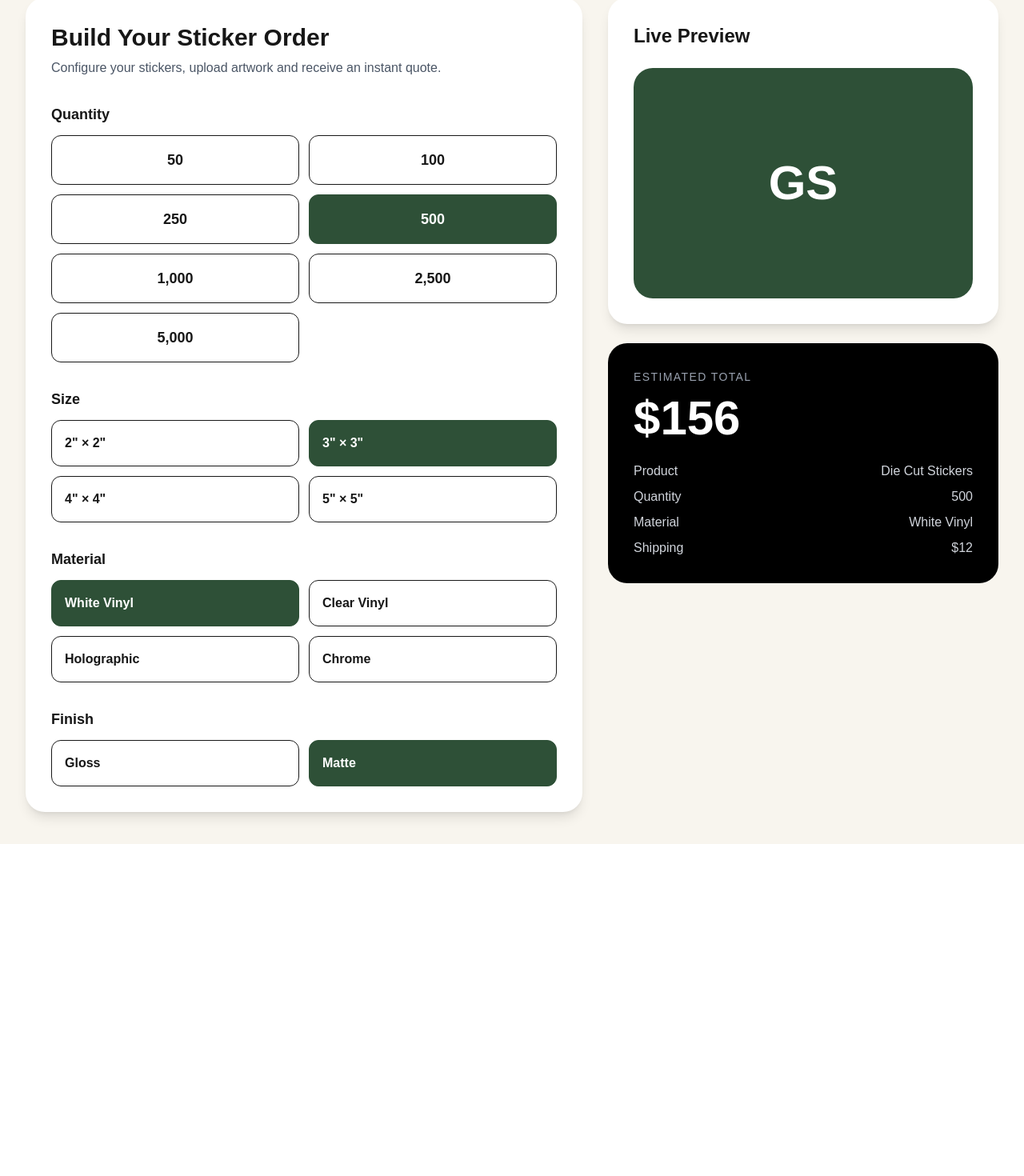
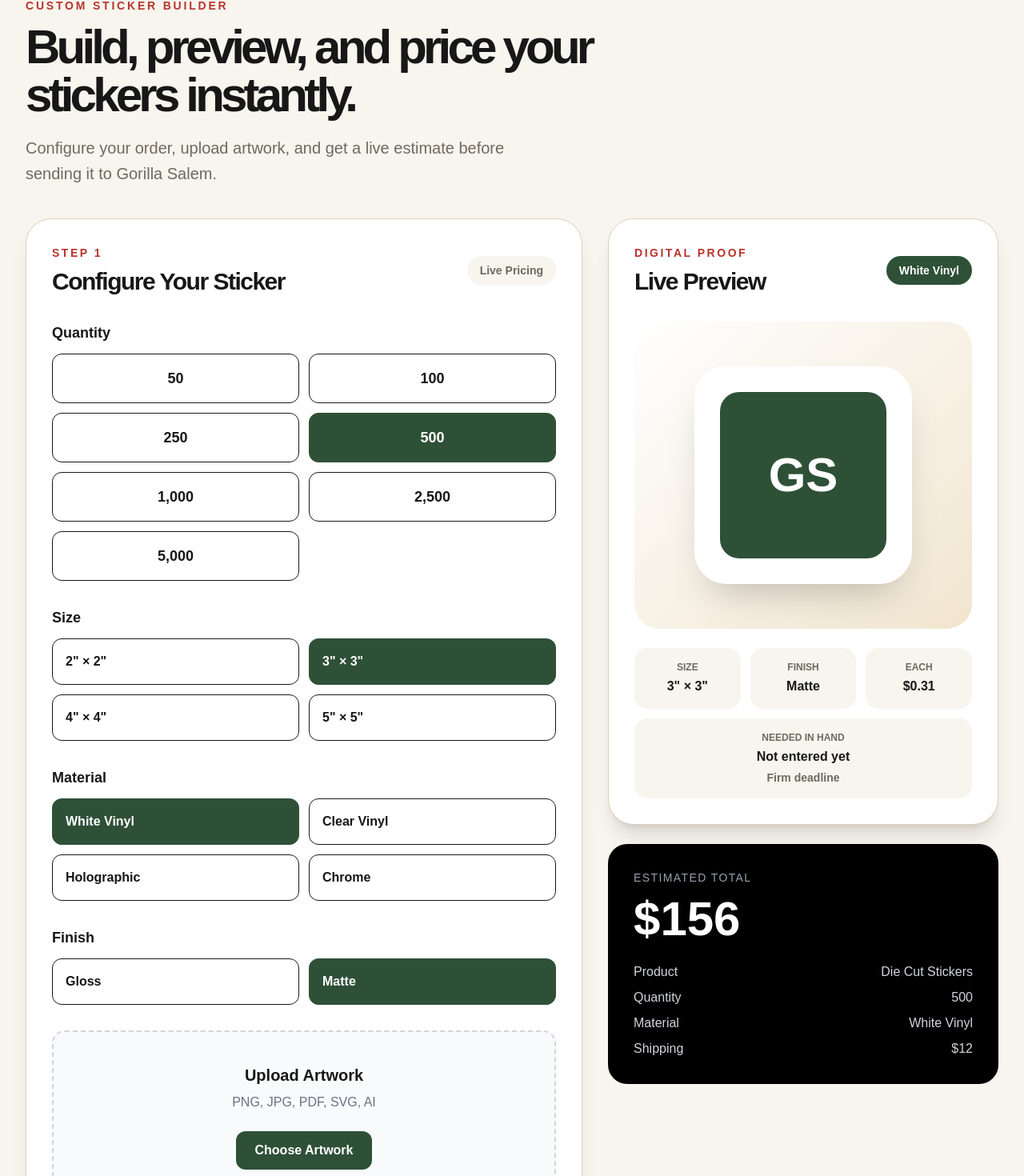
Before and after one commit to salemgorilla/gorilla-order-app, a Next.js app in the folder v2/: page / in a window 1280 px wide. Shown: the part 137-1607 px from the top of the page at 80% size. Before the commit the page ends 1192 px from the top, so only its background shows below. Built offline with nearby package versions, Linux system fonts and the light colour scheme.

Commit message:
Sprint 5 - Add need in hand date

```diff
--- a/v2/app/page.tsx
+++ b/v2/app/page.tsx
@@ -6,6 +6,8 @@ import Header from "../components/Header";
 import PriceCard from "../components/PriceCard";
 import QuantitySelector from "../components/QuantitySelector";
 import OptionSelector from "../components/OptionSelector";
+import UploadBox from "../components/UploadBox";
+import NeedByDate from "../components/NeedByDate";
 
 import { stickerCatalog } from "../lib/catalog";
 import { defaultOrder } from "../lib/order";
@@ -13,12 +15,10 @@ import { getStickerPrice } from "../lib/pricing";
 
 export default function Home() {
   const [order, setOrder] = useState(defaultOrder);
+  const [artworkPreview, setArtworkPreview] = useState<string | null>(null);
 
   function updateOrder(updates: Partial<typeof order>) {
-    const nextOrder = {
-      ...order,
-      ...updates,
-    };
+    const nextOrder = { ...order, ...updates };
 
     const total = getStickerPrice(
       nextOrder.quantity,
@@ -33,61 +33,165 @@ export default function Home() {
     });
   }
 
+  function handleArtworkUpload(file: File) {
+    const previewUrl = URL.createObjectURL(file);
+    setArtworkPreview(previewUrl);
+
+    updateOrder({
+      artwork: file,
+    });
+  }
+
+  const unitPrice = order.total / order.quantity;
+
   return (
     <main className="min-h-screen bg-[#F8F5EE]">
       <Header />
 
       <div className="mx-auto max-w-7xl px-8 py-10">
+        <div className="mb-10">
+          <p className="text-sm font-black uppercase tracking-[0.2em] text-[#b7352d]">
+            Custom Sticker Builder
+          </p>
+
+          <h1 className="mt-3 max-w-4xl text-6xl font-black tracking-[-0.08em] text-[#171717]">
+            Build, preview, and price your stickers instantly.
+          </h1>
+
+          <p className="mt-5 max-w-2xl text-xl leading-8 text-[#6f695e]">
+            Configure your order, upload artwork, and get a live estimate before
+            sending it to Gorilla Salem.
+          </p>
+        </div>
+
         <div className="grid grid-cols-12 gap-8">
-          <section className="col-span-7 rounded-3xl bg-white p-8 shadow-lg">
-            <h2 className="text-3xl font-bold">Build Your Sticker Order</h2>
+          <section className="col-span-7 rounded-[2rem] border border-[#dfd0b8] bg-white p-8 shadow-xl">
+            <div className="mb-8 flex items-center justify-between">
+              <div>
+                <p className="text-sm font-black uppercase tracking-[0.18em] text-[#b7352d]">
+                  Step 1
+                </p>
 
-            <p className="mt-2 text-gray-600">
-              Configure your stickers, upload artwork and receive an instant quote.
-            </p>
+                <h2 className="mt-2 text-3xl font-black tracking-[-0.05em]">
+                  Configure Your Sticker
+                </h2>
+              </div>
 
-            <div className="mt-8">
+              <div className="rounded-full bg-[#F8F5EE] px-4 py-2 text-sm font-bold text-[#6f695e]">
+                Live Pricing
+              </div>
+            </div>
+
+            <div className="space-y-8">
               <QuantitySelector
                 quantities={stickerCatalog.quantities}
                 selected={order.quantity}
                 onSelect={(quantity) => updateOrder({ quantity })}
               />
-            </div>
 
-            <div className="mt-8">
               <OptionSelector
                 title="Size"
                 options={stickerCatalog.sizes}
                 selected={order.size}
                 onSelect={(size) => updateOrder({ size })}
               />
-            </div>
 
-            <div className="mt-8">
               <OptionSelector
                 title="Material"
                 options={stickerCatalog.materials}
                 selected={order.material}
                 onSelect={(material) => updateOrder({ material })}
               />
-            </div>
 
-            <div className="mt-8">
               <OptionSelector
                 title="Finish"
                 options={stickerCatalog.finishes}
                 selected={order.finish}
                 onSelect={(finish) => updateOrder({ finish })}
               />
+
+              <UploadBox onFileSelected={handleArtworkUpload} />
+
+              <NeedByDate
+                needBy={order.needBy}
+                deadlineType={order.deadlineType}
+                onNeedByChange={(needBy) => updateOrder({ needBy })}
+                onDeadlineTypeChange={(deadlineType) =>
+                  updateOrder({ deadlineType })
+                }
+              />
             </div>
           </section>
 
           <aside className="col-span-5 space-y-6">
-            <div className="rounded-3xl bg-white p-8 shadow-lg">
-              <h3 className="text-2xl font-bold">Live Preview</h3>
+            <div className="rounded-[2rem] border border-[#dfd0b8] bg-white p-8 shadow-xl">
+              <div className="flex items-center justify-between">
+                <div>
+                  <p className="text-sm font-black uppercase tracking-[0.18em] text-[#b7352d]">
+                    Digital Proof
+                  </p>
 
-              <div className="mt-6 grid h-72 place-items-center rounded-3xl bg-[#2E5037]">
-                <div className="text-6xl font-black text-white">GS</div>
+                  <h3 className="mt-2 text-3xl font-black tracking-[-0.05em]">
+                    Live Preview
+                  </h3>
+                </div>
+
+                <div className="rounded-full bg-[#2E5037] px-4 py-2 text-sm font-bold text-white">
+                  {order.material}
+                </div>
+              </div>
+
+              <div className="mt-8 grid h-96 place-items-center rounded-[2rem] bg-gradient-to-br from-white to-[#f1e5cf] p-10">
+                <div className="grid h-64 w-64 place-items-center rounded-[2rem] bg-white p-6 shadow-2xl ring-8 ring-white">
+                  {artworkPreview ? (
+                    <img
+                      src={artworkPreview}
+                      alt="Uploaded artwork preview"
+                      className="max-h-full max-w-full object-contain"
+                    />
+                  ) : (
+                    <div className="grid h-full w-full place-items-center rounded-3xl bg-[#2E5037] text-6xl font-black text-white">
+                      GS
+                    </div>
+                  )}
+                </div>
+              </div>
+
+              <div className="mt-6 grid grid-cols-3 gap-3 text-center">
+                <div className="rounded-2xl bg-[#F8F5EE] p-4">
+                  <p className="text-xs font-bold uppercase text-[#6f695e]">
+                    Size
+                  </p>
+                  <p className="mt-1 font-black">{order.size}</p>
+                </div>
+
+                <div className="rounded-2xl bg-[#F8F5EE] p-4">
+                  <p className="text-xs font-bold uppercase text-[#6f695e]">
+                    Finish
+                  </p>
+                  <p className="mt-1 font-black">{order.finish}</p>
+                </div>
+
+                <div className="rounded-2xl bg-[#F8F5EE] p-4">
+                  <p className="text-xs font-bold uppercase text-[#6f695e]">
+                    Each
+                  </p>
+                  <p className="mt-1 font-black">${unitPrice.toFixed(2)}</p>
+                </div>
+              </div>
+
+              <div className="mt-3 rounded-2xl bg-[#F8F5EE] p-4 text-center">
+                <p className="text-xs font-bold uppercase text-[#6f695e]">
+                  Needed In Hand
+                </p>
+
+                <p className="mt-1 font-black">
+                  {order.needBy || "Not entered yet"}
+                </p>
+
+                <p className="mt-1 text-sm font-bold text-[#6f695e]">
+                  {order.deadlineType} deadline
+                </p>
               </div>
             </div>
 
--- /dev/null
+++ b/v2/components/UploadBox.tsx
@@ -0,0 +1,31 @@
+type Props = {
+  onFileSelected: (file: File) => void;
+};
+
+export default function UploadBox({ onFileSelected }: Props) {
+  return (
+    <div className="rounded-2xl border-2 border-dashed border-gray-300 bg-gray-50 p-10 text-center">
+      <p className="text-xl font-bold">Upload Artwork</p>
+
+      <p className="mt-2 text-gray-500">
+        PNG, JPG, PDF, SVG, AI
+      </p>
+
+      <label className="mt-6 inline-block cursor-pointer rounded-xl bg-[#2E5037] px-6 py-3 font-bold text-white hover:bg-[#24402c]">
+        Choose Artwork
+        <input
+          type="file"
+          className="hidden"
+          accept=".png,.jpg,.jpeg,.pdf,.svg,.ai"
+          onChange={(event) => {
+            const file = event.target.files?.[0];
+
+            if (!file) return;
+
+            onFileSelected(file);
+          }}
+        />
+      </label>
+    </div>
+  );
+}
--- /dev/null
+++ b/v2/components/v2/components/NeedByDate.tsx
@@ -0,0 +1,74 @@
+type Props = {
+  needBy: string;
+  deadlineType: string;
+  onNeedByChange: (value: string) => void;
+  onDeadlineTypeChange: (value: string) => void;
+};
+
+export default function NeedByDate({
+  needBy,
+  deadlineType,
+  onNeedByChange,
+  onDeadlineTypeChange,
+}: Props) {
+  return (
+    <div className="rounded-2xl border border-[#dfd0b8] bg-[#fffdf7] p-6">
+      <h3 className="text-xl font-black">When do you need these in hand?</h3>
+
+      <p className="mt-2 text-sm text-[#6f695e]">
+        This helps us confirm turnaround before production.
+      </p>
+
+      <input
+        type="date"
+        value={needBy}
+        onChange={(event) => onNeedByChange(event.target.value)}
+        className="mt-5 w-full rounded-xl border border-[#dfd0b8] px-4 py-3 font-bold"
+      />
+
+      <div className="mt-5 grid grid-cols-2 gap-3">
+        <button
+          type="button"
+          onClick={() => onDeadlineTypeChange("Flexible")}
+          className={`rounded-xl border p-4 font-bold ${
+            deadlineType === "Flexible"
+              ? "border-[#2E5037] bg-[#2E5037] text-white"
+              : "bg-white"
+          }`}
+        >
+          Flexible
+        </button>
+
+        <button
+          type="button"
+          onClick={() => onDeadlineTypeChange("Firm")}
+          className={`rounded-xl border p-4 font-bold ${
+            deadlineType === "Firm"
+              ? "border-[#2E5037] bg-[#2E5037] text-white"
+              : "bg-white"
+          }`}
+        >
+          Firm Deadline
+        </button>
+      </div>
+
+      {!needBy && (
+        <p className="mt-4 rounded-xl bg-[#fff1dc] p-3 text-sm font-bold text-[#8a4b00]">
+          Required before submitting: enter the date you need this order in hand.
+        </p>
+      )}
+
+      {needBy && deadlineType === "Firm" && (
+        <p className="mt-4 rounded-xl bg-[#fff1dc] p-3 text-sm font-bold text-[#8a4b00]">
+          Firm deadline noted. We’ll review production availability before final approval.
+        </p>
+      )}
+
+      {needBy && deadlineType === "Flexible" && (
+        <p className="mt-4 rounded-xl bg-[#e8f3ec] p-3 text-sm font-bold text-[#2E5037]">
+          Flexible timing noted. This gives us more room to schedule production.
+        </p>
+      )}
+    </div>
+  );
+}
--- a/v2/lib/order.ts
+++ b/v2/lib/order.ts
@@ -10,6 +10,7 @@ export type StickerOrder = {
   stickerPrice: number;
   total: number;
   needBy: string;
+  deadlineType: string;
   artwork: File | null;
 };
 
@@ -22,8 +23,9 @@ export const defaultOrder: StickerOrder = {
   finish: "Matte",
   shipping: "Standard",
   shippingPrice: 12,
-  stickerPrice: 144,
+  stickerPrice: 156,
   total: 156,
   needBy: "",
+  deadlineType: "Firm",
   artwork: null,
 };
```
